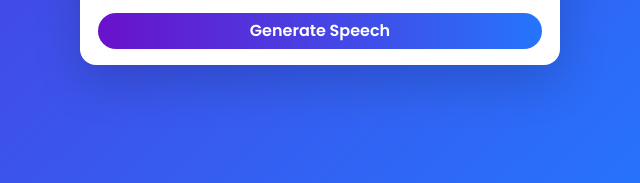
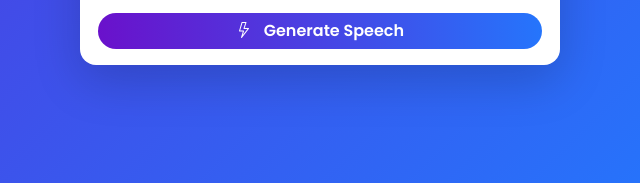
Before and after one commit to bhaveshkirtankar/Text-to-speech-converter, a plain HTML site: page index.html in a window 1280 px wide. Shown: the part 601-784 px from the top of the page, 605-1245 px from the left. Drawn offline with nearby package versions, Linux system fonts and the light colour scheme.

Commit message:
HTML file updated

```diff
--- a/index.html
+++ b/index.html
@@ -93,7 +93,9 @@
             </div>
 
             <div class="mt-3">
-              <button id="toggle-btn" class="btn btn-generate w-100">Generate Speech</button>
+               <button id="toggle-btn" class="btn btn-generate w-100">
+               <i class="bi bi-lightning me-2"></i> Generate Speech
+               </button>
             </div>
           </div>
         </div>
```
